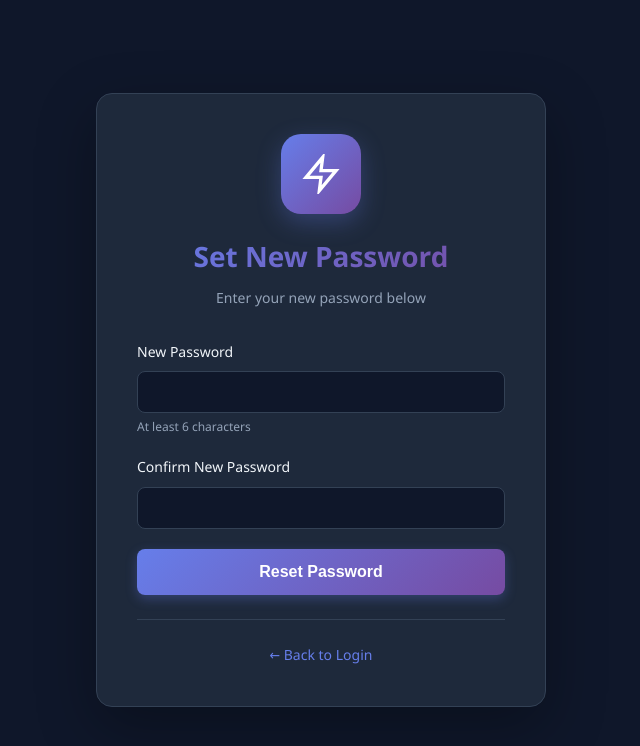
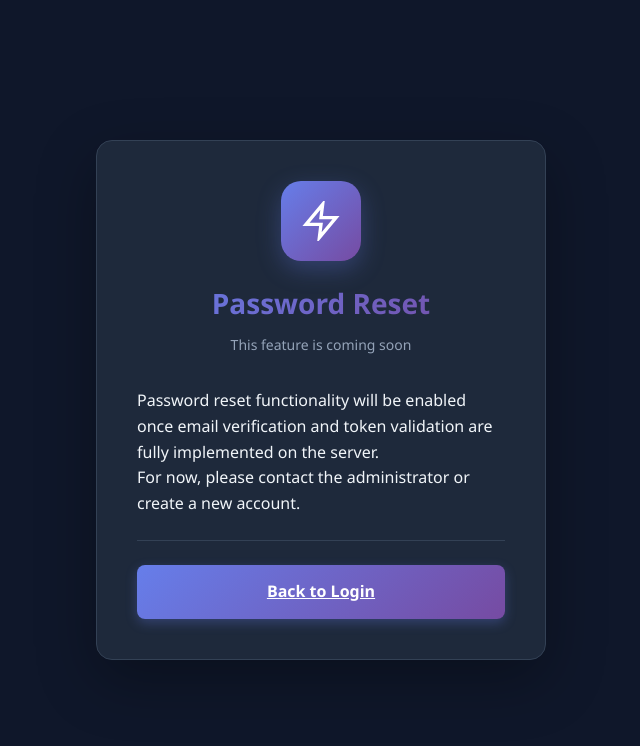
Before and after one commit to mimanshugahlaut/smart-tiles-webapp, a Flask app: template templates/reset_password.html in a window 1280 px wide. Shown: the top 746 px of the page, without its empty margins (319-959 px from the left). Run offline with Flask 3, Linux system fonts and the light colour scheme; the template is opened without the code that fills it, so the values that code supplies are empty.

Commit message:
Fix reset_password.html to match backend

```diff
--- a/templates/reset_password.html
+++ b/templates/reset_password.html
@@ -3,58 +3,44 @@
 <head>
     <meta charset="UTF-8">
     <meta name="viewport" content="width=device-width, initial-scale=1.0">
-    <title>Reset Password - Smart Tile System</title>
+    <title>Password Reset - Smart Tile System</title>
+
     <link rel="stylesheet" href="{{ url_for('static', filename='css/style.css') }}">
 </head>
 <body>
+
     <div class="auth-container">
         <div class="auth-card">
+
             <div class="auth-header">
                 <div class="logo-container">
                     <svg class="logo-icon" viewBox="0 0 24 24" fill="none" stroke="currentColor" stroke-width="2">
                         <path d="M13 2L3 14h9l-1 8 10-12h-9l1-8z"/>
                     </svg>
                 </div>
-                <h1>Set New Password</h1>
-                <p>Enter your new password below</p>
+                <h1>Password Reset</h1>
+                <p>This feature is coming soon</p>
             </div>
 
-            {% with messages = get_flashed_messages(with_categories=true) %}
-                {% if messages %}
-                    {% for category, message in messages %}
-                        <div class="alert alert-{{ category }}">
-                            {{ message }}
-                        </div>
-                    {% endfor %}
-                {% endif %}
-            {% endwith %}
-
-            <form id="resetPasswordForm" method="POST" action="{{ url_for('reset_password', token=token) }}">
-                <div class="form-group">
-                    <label for="password">New Password</label>
-                    <input type="password" id="password" name="password" required minlength="6" autocomplete="new-password">
-                    <small>At least 6 characters</small>
-                </div>
-
-                <div class="form-group">
-                    <label for="confirm_password">Confirm New Password</label>
-                    <input type="password" id="confirm_password" name="confirm_password" required autocomplete="new-password">
-                </div>
-
-                <button type="submit" class="btn btn-primary">
-                    <span class="btn-text">Reset Password</span>
-                    <span class="btn-loader" style="display: none;">
-                        <span class="spinner"></span>
-                    </span>
-                </button>
-            </form>
+            <div class="info-box">
+                <p>
+                    Password reset functionality will be enabled once
+                    email verification and token validation are fully implemented
+                    on the server.
+                </p>
+                <p>
+                    For now, please contact the administrator or create a new account.
+                </p>
+            </div>
 
             <div class="auth-footer">
-                <p><a href="{{ url_for('login') }}" class="link">← Back to Login</a></p>
+                <a href="{{ url_for('login') }}" class="btn btn-primary">
+                    Back to Login
+                </a>
             </div>
+
         </div>
     </div>
 
-    <script src="{{ url_for('static', filename='js/auth.js') }}"></script>
 </body>
 </html>
```
